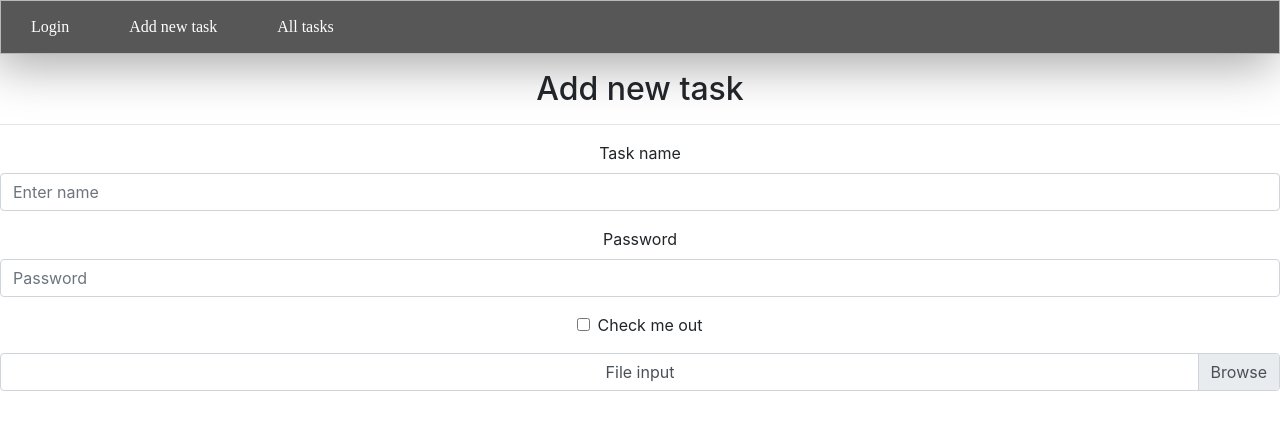
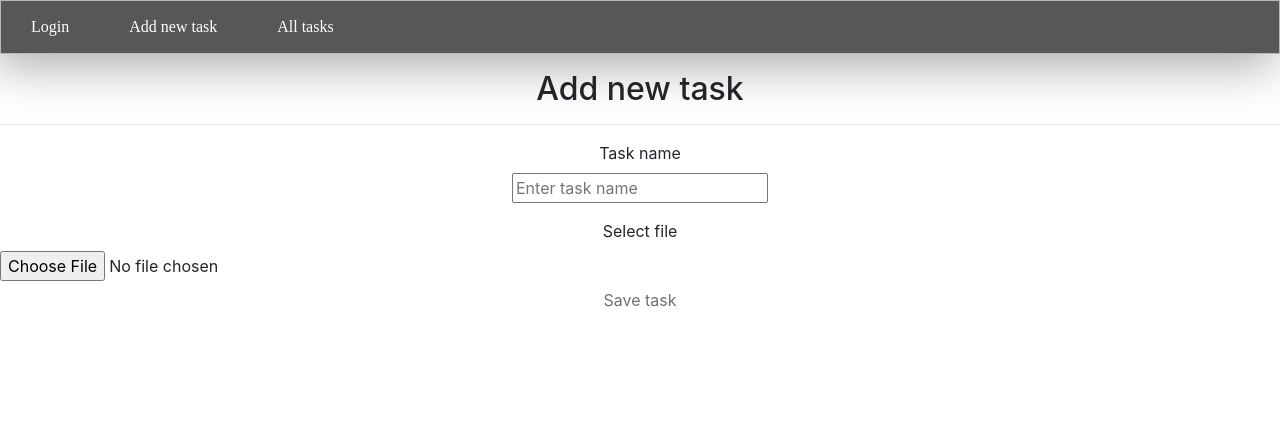
Before and after one commit to do-berry/aiir-app, a React (Create React App) app: page /addnewtask in a window 1280 px wide. Shown: the top 430 px of the page. Built offline with nearby package versions, Linux system fonts and the light colour scheme.

Commit message:
changes
something's wrong but I don't know why

```diff
--- a/src/addnewtask/FileUpload.js
+++ b/src/addnewtask/FileUpload.js
@@ -1,14 +1,20 @@
 import React from 'react';
 import Form from 'react-bootstrap/Form';
 
-const FileUpload = () => (
-    <div className='fileUpload'>
-        <Form.File
-            id='file-upload'
-            label='File input'
-            custom
-        />
-    </div>
-);
+class FileUpload extends React.Component {
+    render() {
+        return (
+            <div
+                className='fileUpload'
+                id='inputFile'
+            >
+                <Form.File.Label>Select file</Form.File.Label>
+                <Form.File.Input
+                    //accept='.obj'
+                />
+            </div>
+        );
+    }
+}
 
 export default FileUpload;
--- a/src/addnewtask/NewTaskForm.js
+++ b/src/addnewtask/NewTaskForm.js
@@ -1,26 +1,74 @@
-import React from 'react';
+import React, { useState } from 'react';
 import Form from 'react-bootstrap/Form';
 import FileUpload from './FileUpload.js';
+import SaveTaskButton from './SaveTaskButton.js';
+import InputField from '../login/InputField.js';
 
-const NewTaskForm = () => (
+class NewTaskForm extends React.Component {
+    constructor(props) {
+        super(props);
+        this.state = {
+            buttonDisabled: true,
+            uploadedFile: false,
+            taskName: ''
+        }
+    }
+
+    async saveTask() {
+        if (!this.state.taskName) {
+            return;
+        }
+        if (!this.state.uploadedFile) {
+            return;
+        }
+        this.setState({
+            buttonDisabled: false
+        })
+    }
+
+    async isFileChosen() {
+        if (!document.getElementById("inputFile").value) {
+            this.setState({
+                uploadedFile: true
+            })
+        }
+    }
+
+    setInputValue(property, val) {
+        val = val.trim();
+        if (val.length < 1) {
+            return;
+        }
+        this.setState({
+            [property]: val
+        })
+    }
+
+    render() {
+        return (
             <Form>
                 <h2>Add new task</h2>
                 <hr />
                 <Form.Group controlId="formBasicEmail">
                     <Form.Label>Task name</Form.Label>
-            <Form.Control type="text" placeholder="Enter name" />
+                    <InputField
+                        type="text"
+                        placeholder="Enter task name"
+                        value={this.state.taskName ? this.state.taskName : ''}
+                        onChange={(val) => this.setInputValue('taskName', val)}
+                    />
                 </Form.Group>
-
-        <Form.Group controlId="formBasicPassword">
-            <Form.Label>Password</Form.Label>
-            <Form.Control type="password" placeholder="Password" />
-        </Form.Group>
-        <Form.Group controlId="formBasicCheckbox">
-            <Form.Check type="checkbox" label="Check me out" />
-        </Form.Group>
-
-        <FileUpload />
+                <FileUpload
+                    value={this.state.uploadedFile ? this.state.uploadedFile : ''}
+                    onChange={(val) => this.isFileChosen()}
+                />
+                <SaveTaskButton
+                    disabled={this.state.buttonDisabled}
+                    onClick={() => this.saveTask()}
+                />
             </Form>
         );
+    }
+}
 
 export default NewTaskForm;
--- /dev/null
+++ b/src/addnewtask/SaveTaskButton.js
@@ -0,0 +1,19 @@
+import React from 'react';
+
+class SaveTaskButton extends React.Component {
+    render() {
+        return (
+            <div className='saveTaskButton'>
+                <button
+                    className='btn'
+                    disabled={this.props.disabled}
+                    onClick={() => this.props.onClick()}
+                >
+                    Save task
+        </button>
+            </div>
+        );
+    }
+}
+
+export default SaveTaskButton;
```
Lines whose indentation alone changed are shown as unchanged.
